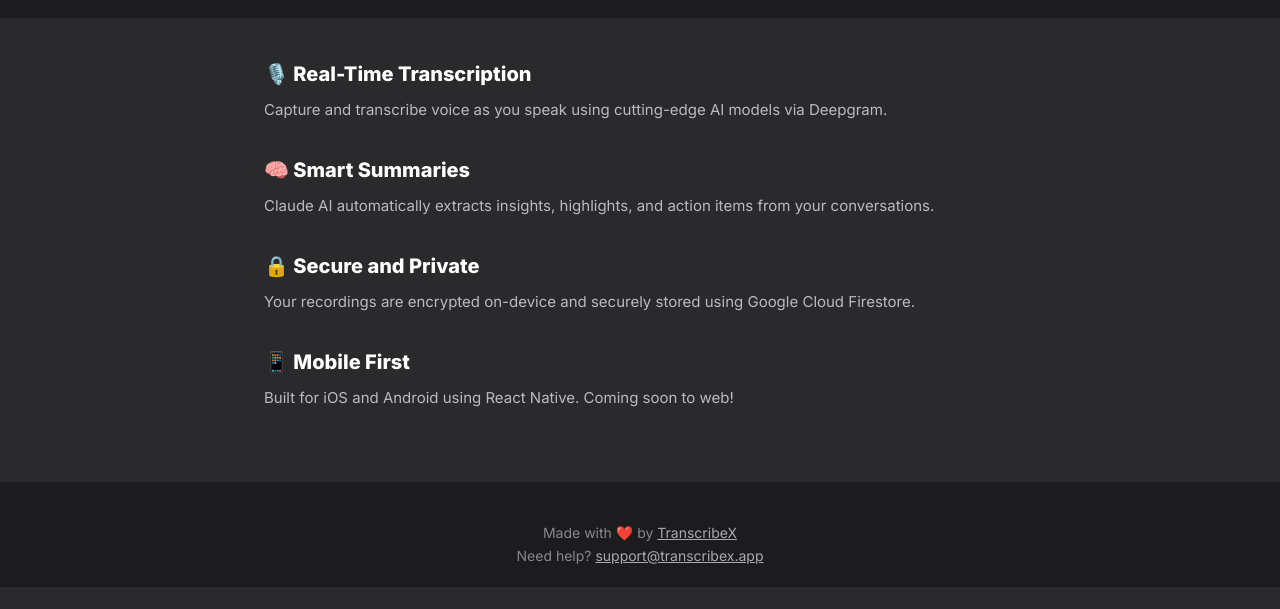
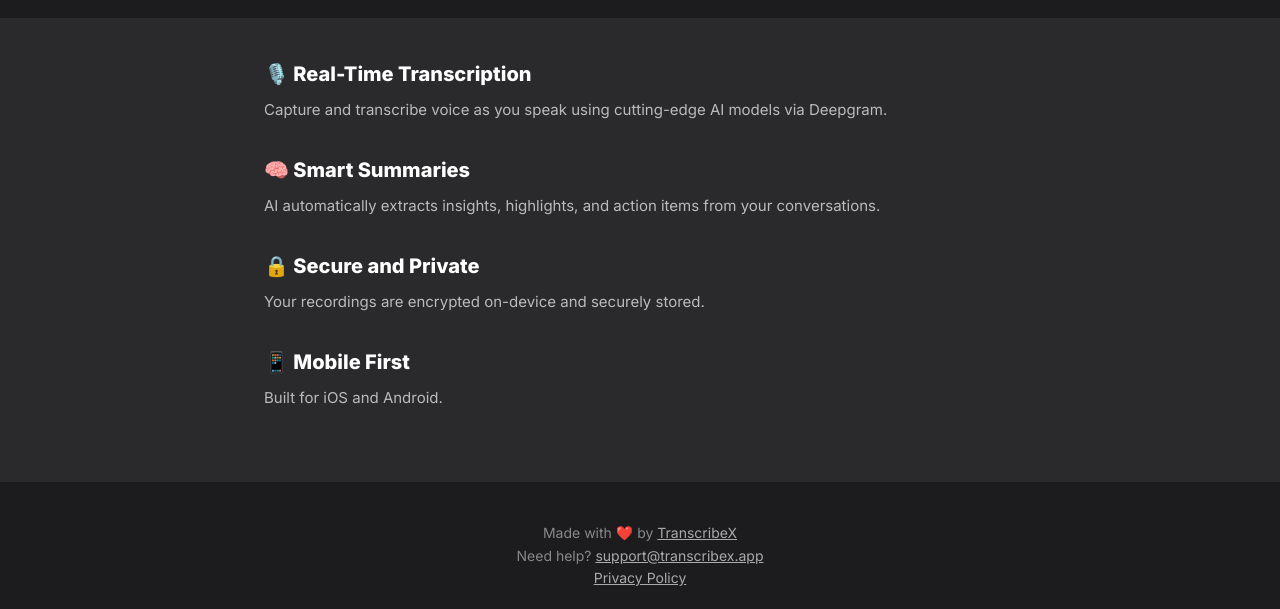
Before and after one commit to 06terlan/transcribex-website, a plain HTML site: page index.html in a window 1280 px wide. Shown: the part 415-1024 px from the top of the page. Before the commit the page ends 1002 px from the top, so only its background shows below. Drawn offline with Linux system fonts and the light colour scheme.

Commit message:
add privacy page link

```diff
--- a/index.html
+++ b/index.html
@@ -192,23 +192,24 @@
 
     <div class="feature">
       <h3>🧠 Smart Summaries</h3>
-      <p>Claude AI automatically extracts insights, highlights, and action items from your conversations.</p>
+      <p>AI automatically extracts insights, highlights, and action items from your conversations.</p>
     </div>
 
     <div class="feature">
       <h3>🔒 Secure and Private</h3>
-      <p>Your recordings are encrypted on-device and securely stored using Google Cloud Firestore.</p>
+      <p>Your recordings are encrypted on-device and securely stored.</p>
     </div>
 
     <div class="feature">
       <h3>📱 Mobile First</h3>
-      <p>Built for iOS and Android using React Native. Coming soon to web!</p>
+      <p>Built for iOS and Android.</p>
     </div>
   </section>
 
   <footer>
     <p>Made with ❤️ by <a href="https://transcribex.app">TranscribeX</a></p>
     <p>Need help? <a href="mailto:support@transcribex.app">support@transcribex.app</a></p>
+    <p><a href="privacy.html">Privacy Policy</a></p>
   </footer>
 
 </body>
```
